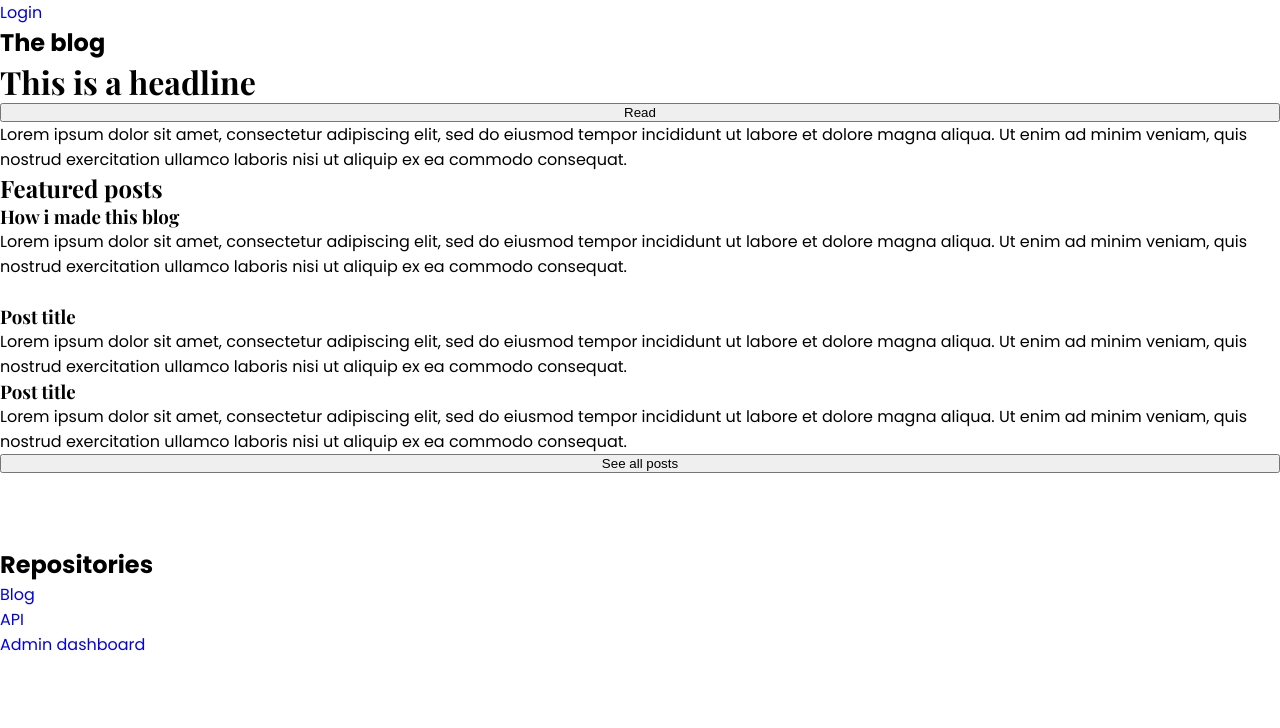
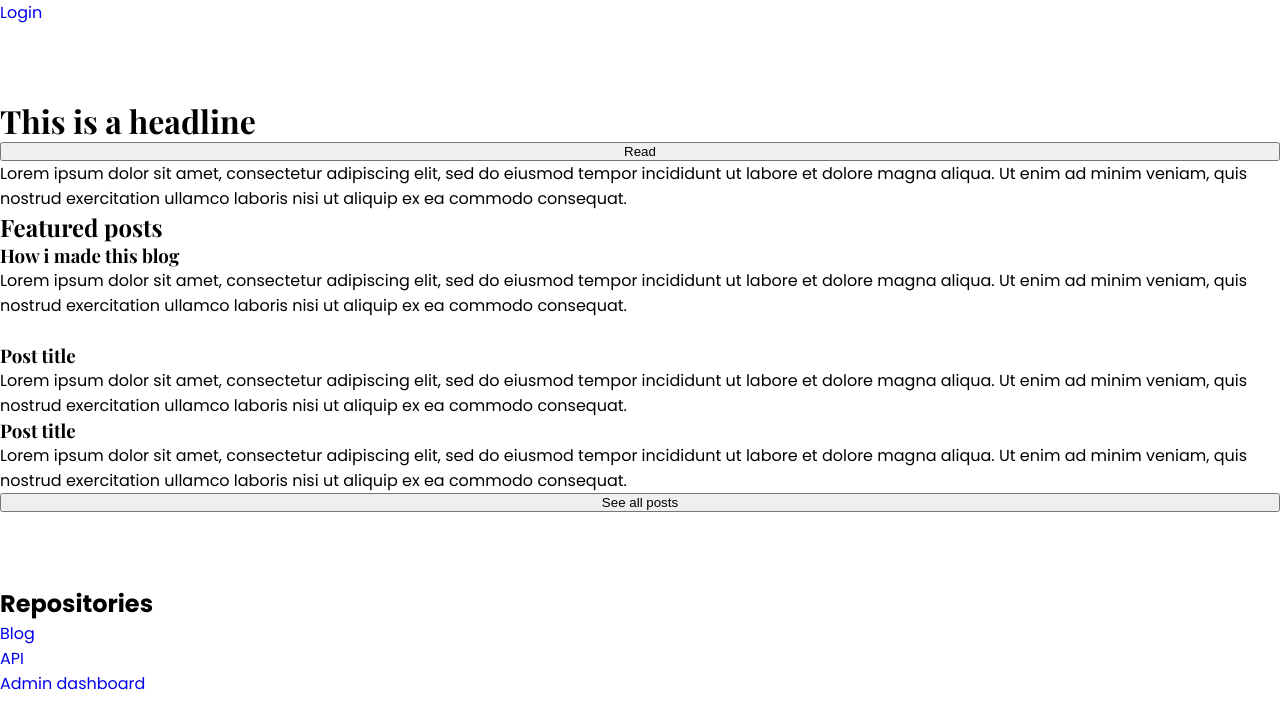
Before and after one commit to GabyAM/the-blog, a React (Vite) app: page / in a window 1280 px wide. Shown: the top 728 px of the page. Built offline with nearby package versions, Linux system fonts and the light colour scheme; a web font is replaced by a local one.

Commit message:
implements container class to set max width

```diff
--- a/src/Home.jsx
+++ b/src/Home.jsx
@@ -2,16 +2,22 @@ export function Home() {
     return (
         <>
             <div className="hero flex-col">
-                <a href="/login">Login</a>
-                <div className="hero-main-content flex-col">
-                    <div className="hero-text flex-col">
-                        <h2>The blog</h2>
-                        <h1 className="title-primary">This is a headline</h1>
+                <div className="container flex-col">
+                    <a href="/login">Login</a>
+                    <div className="hero-main-content flex-col">
+                        <div className="hero-text flex-col">
+                            <div className="logo">
+                                <img src="/logo.png"></img>
+                            </div>
+                            <h1 className="title-primary">
+                                This is a headline
+                            </h1>
+                        </div>
+                        <button className="rounded-button">Read</button>
                     </div>
-                    <button>Read</button>
                 </div>
             </div>
-            <main className="flex-col">
+            <main className="flex-col container">
                 <p>
                     Lorem ipsum dolor sit amet, consectetur adipiscing elit, sed
                     do eiusmod tempor incididunt ut labore et dolore magna
@@ -78,6 +84,7 @@ export function Home() {
                 </div>
             </main>
             <footer>
+                <div className="container">
                     <div className="logo">
                         <img src="/logo.png"></img>
                     </div>
@@ -95,6 +102,7 @@ export function Home() {
                             </a>
                         </ul>
                     </nav>
+                </div>
             </footer>
         </>
     );
--- a/src/styles/home.css
+++ b/src/styles/home.css
@@ -3,7 +3,13 @@
     padding: var(--space-500);
 }
 
-.hero > a {
+.container {
+    width: 90%;
+    max-width: 1000px;
+    margin: 0 auto;
+}
+
+.hero a {
     color: white;
     margin-right: 0;
     margin-left: auto;
```
